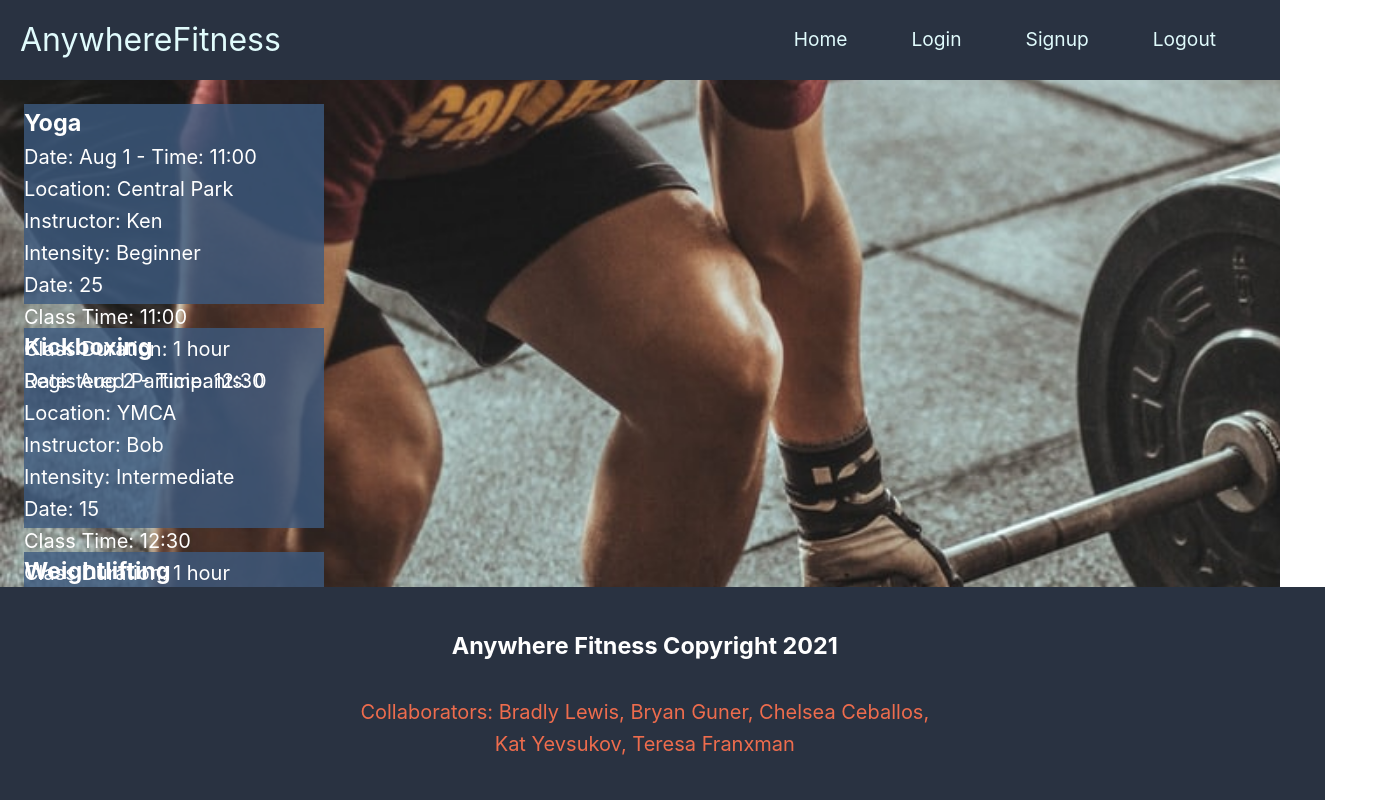
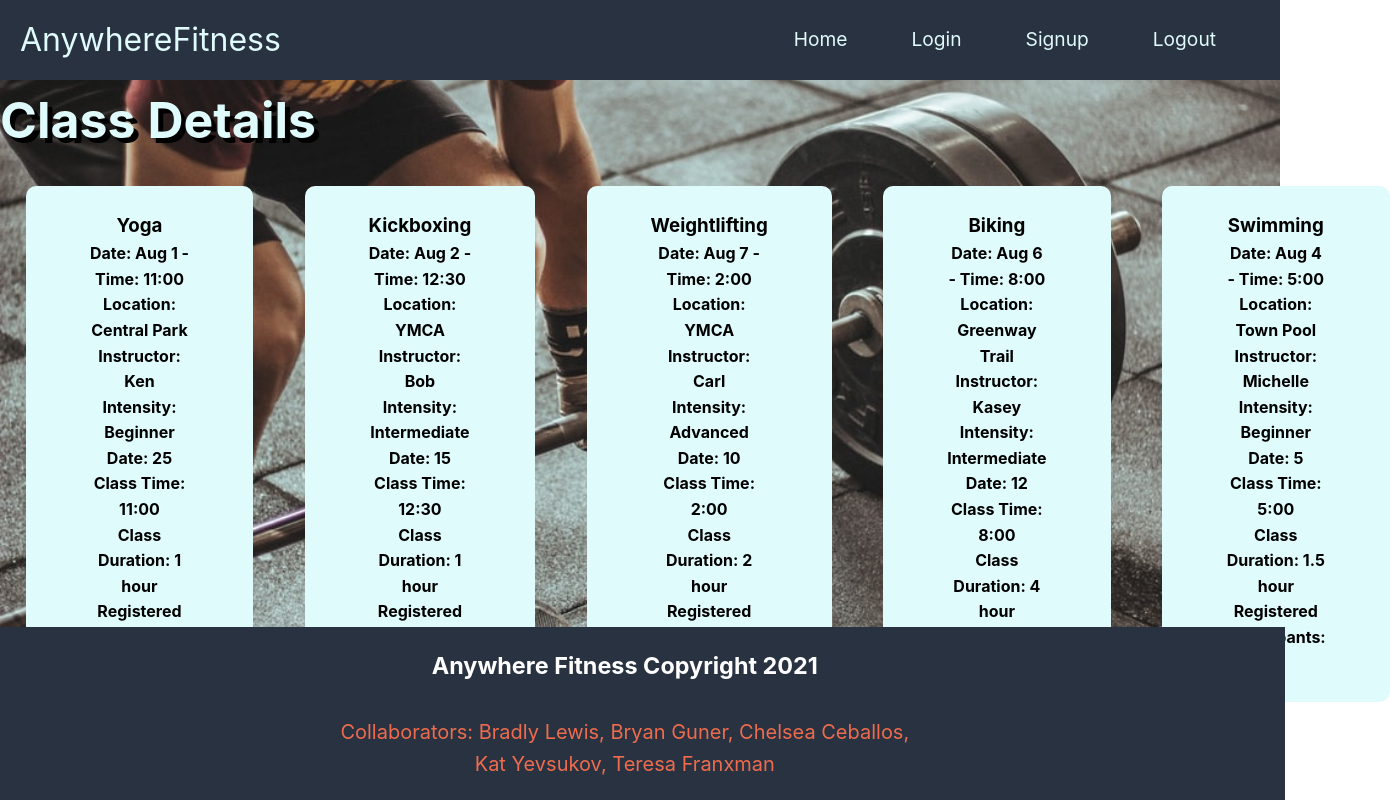
Before and after one commit to ft-anywherefitness-2/frontend, a React (Create React App) app: page /user/class/1 in a window 1280 px wide. Shown: the top 800 px of the page, 1390 px wide, since content can reach past the window. Built offline with nearby package versions, Linux system fonts and the light colour scheme; the HTML template or start-up script is replaced by a standard one.

Commit message:
still working with client page and class styling

```diff
--- a/src/App.css
+++ b/src/App.css
@@ -23,9 +23,8 @@ footer {
   width: 100%;
   background-color: #293241;
   color: white;
-  padding: #98c1d9;
   margin-top: auto;
   text-align: center;
-  padding: 2em;
+  padding: 1em;
   margin-left: -2.2rem;
 }
--- a/src/Components/ClientClass.js
+++ b/src/Components/ClientClass.js
@@ -1,5 +1,6 @@
 import React, { useState } from 'react'
 import dummyData from '../dummy-data/classes.js'
+import '../Styles/ClientPage.css'
 
 // breaks when you name argument 'class'
 const ClientClasses = () => {
@@ -9,8 +10,9 @@ const ClientClasses = () => {
 
     return (
         <div className='client-page-container'>
+          <h2 className='class-header'>Available Classes</h2>
             <div className='searchBar'>
-                <input type="text" placeholder="Search..." onChange={event => {setSearchTerm(event.target.value)}}/>
+                <input type="text" placeholder="Search for a class..." onChange={event => {setSearchTerm(event.target.value)}}/>
             </div>
             <div className='client-class-container'>
             {classes.filter((item) => {
--- a/src/Components/ClientClassDetails.js
+++ b/src/Components/ClientClassDetails.js
@@ -10,10 +10,13 @@ const ClientClassDetails = (props) => {
 
 
   return (
+    <div className='details-of-classes-page'>
+    <h2 className='details-header'>Class Details</h2>
     <div className="class-container">
+
       {classes.map((item) => {
         return (
-          <div className="class instructor-class">
+          <div className="class-box">
             <div className="class-content-container">
               <div className="class-header">
                 <h3>{item.type}</h3>
@@ -32,6 +35,7 @@ const ClientClassDetails = (props) => {
         );
       })}
     </div>
+    </div>
   );
 };
 
--- a/src/Components/ClientPage.js
+++ b/src/Components/ClientPage.js
@@ -8,6 +8,7 @@ const ClientPage = () => {
 
     return (
         <div className='client-page-container'>
+
             <ClientClasses />
         </div>
     )
--- a/src/Styles/ClientPage.css
+++ b/src/Styles/ClientPage.css
@@ -1,4 +1,6 @@
-
+.class-header{
+  text-align: center;
+}
 
 .searchBar{
     display: flex;
@@ -16,7 +18,8 @@
     flex-wrap: wrap;
     margin: 2%;
     justify-content: center;
-    height: 40%;
+    margin: 0 auto -100px;
+    overflow: hidden;
 }
 .client-class {
     background-color: rgb(61,90,128, 0.8);
@@ -34,6 +37,21 @@
 .client-class-content-container {
     padding: 2%;
 
+}
+
+.class-container {
+    display:flex;
+
+}
+
+.class-box{
+    background-color: #e0fbfc;
+    margin: 2%;
+    border-radius: 10px;
+    font-size: medium;
+    font-weight: bold;
+    padding: 2% 5%;
+    height:fit-content;
 }
 /* ***************** BUTTON *********************** */
 .btn:link,
--- a/src/Styles/Login.css
+++ b/src/Styles/Login.css
@@ -3,7 +3,7 @@
   flex-direction: column;
   align-items: center;
   background-color: rgb(61,90,128, 0.8);
-  margin: 20% 30%;
+  margin: 10% 30%;
   padding: 4% 1%;
 }
 
```
